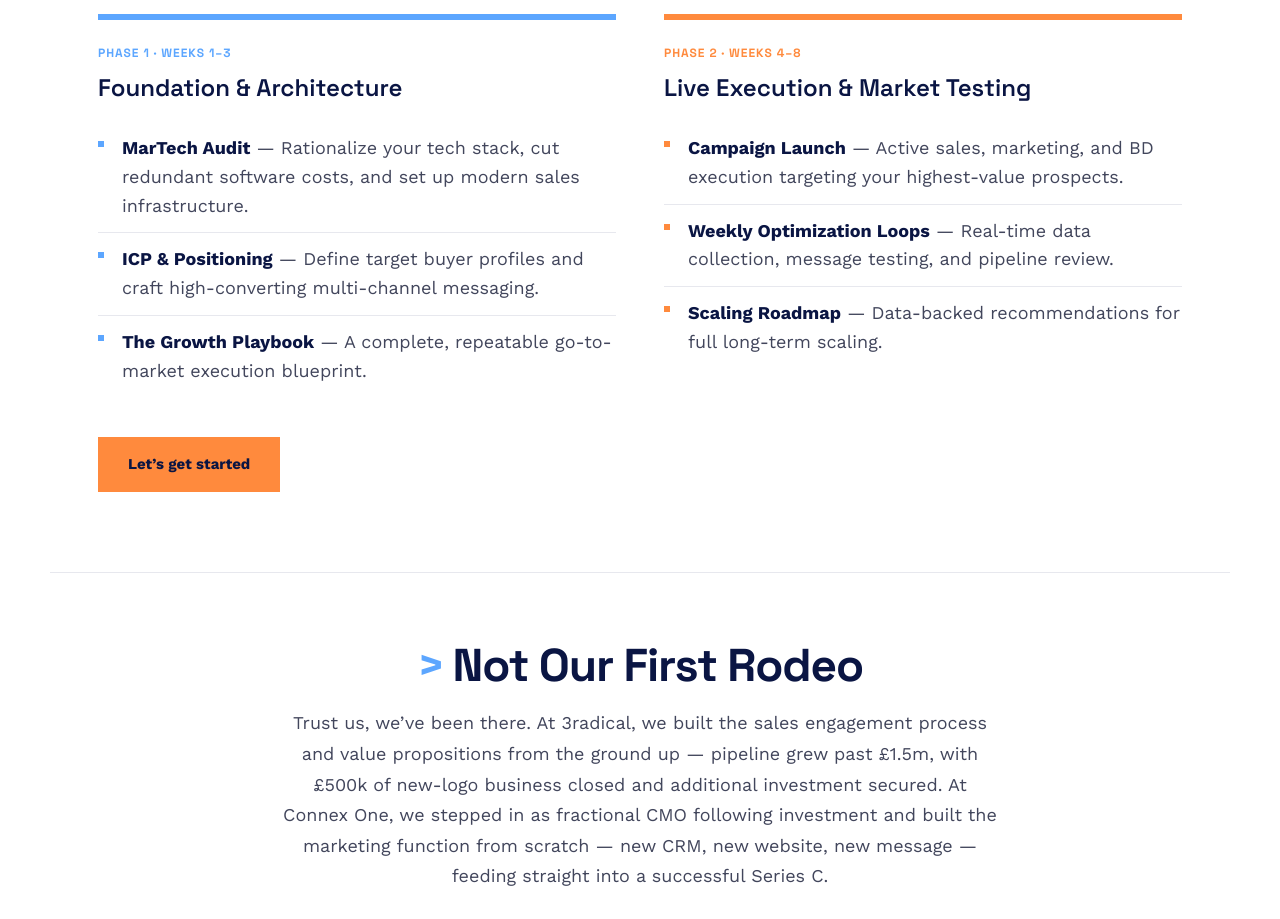
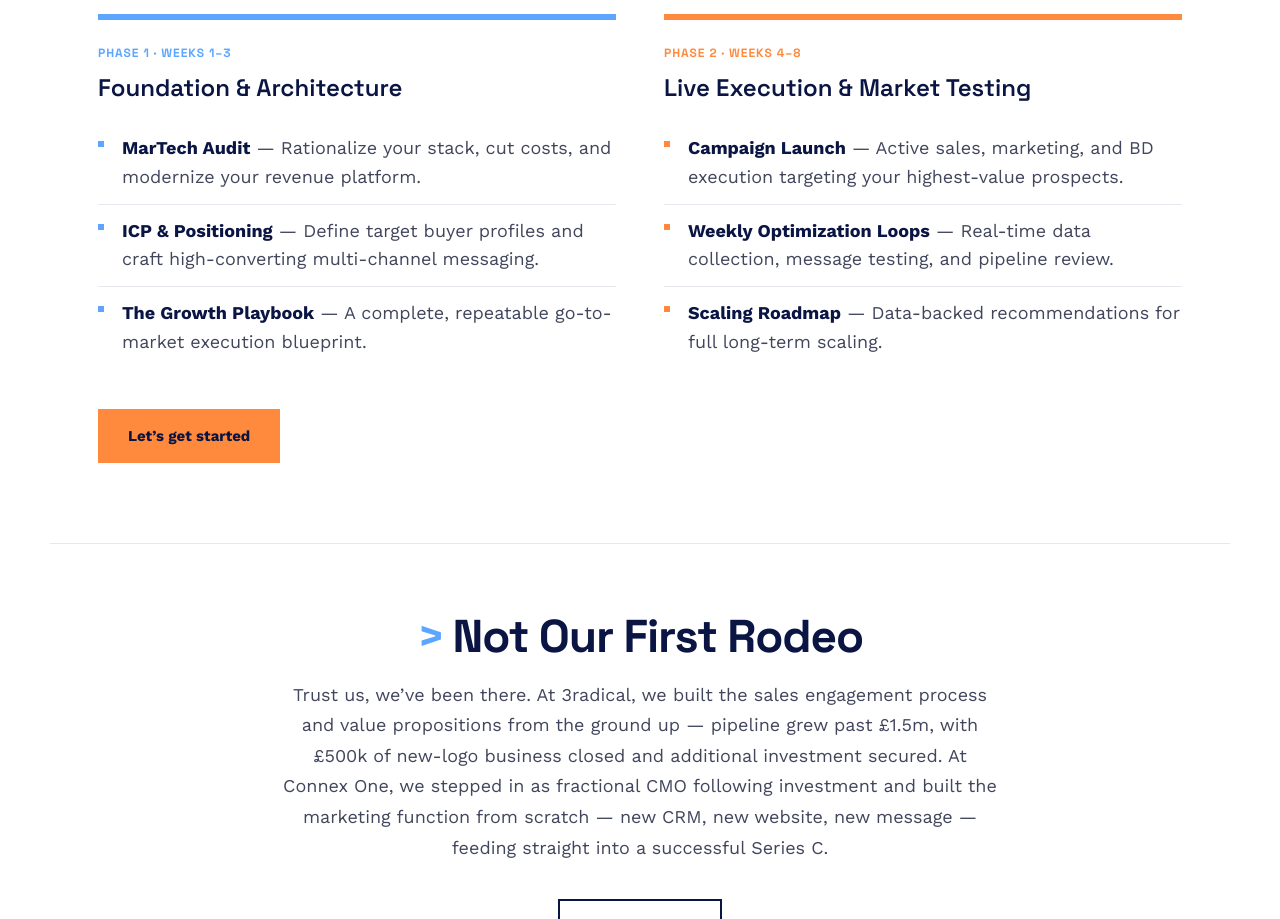
Before and after one commit to vb-iant/velocity-b, a Next.js app: page /growth in a window 1280 px wide. Shown: the part 2840-3759 px from the top of the page. Built offline with nearby package versions, Linux system fonts and the light colour scheme.

Commit message:
Growth page: shorten MarTech Audit copy to match length of other phase items

```diff
--- a/app/growth/page.tsx
+++ b/app/growth/page.tsx
@@ -80,7 +80,7 @@ const SPRINT_PHASES = [
     items: [
       {
         title: "MarTech Audit",
-        body: "Rationalize your tech stack, cut redundant software costs, and set up modern sales infrastructure.",
+        body: "Rationalize your stack, cut costs, and modernize your revenue platform.",
       },
       {
         title: "ICP & Positioning",
```
